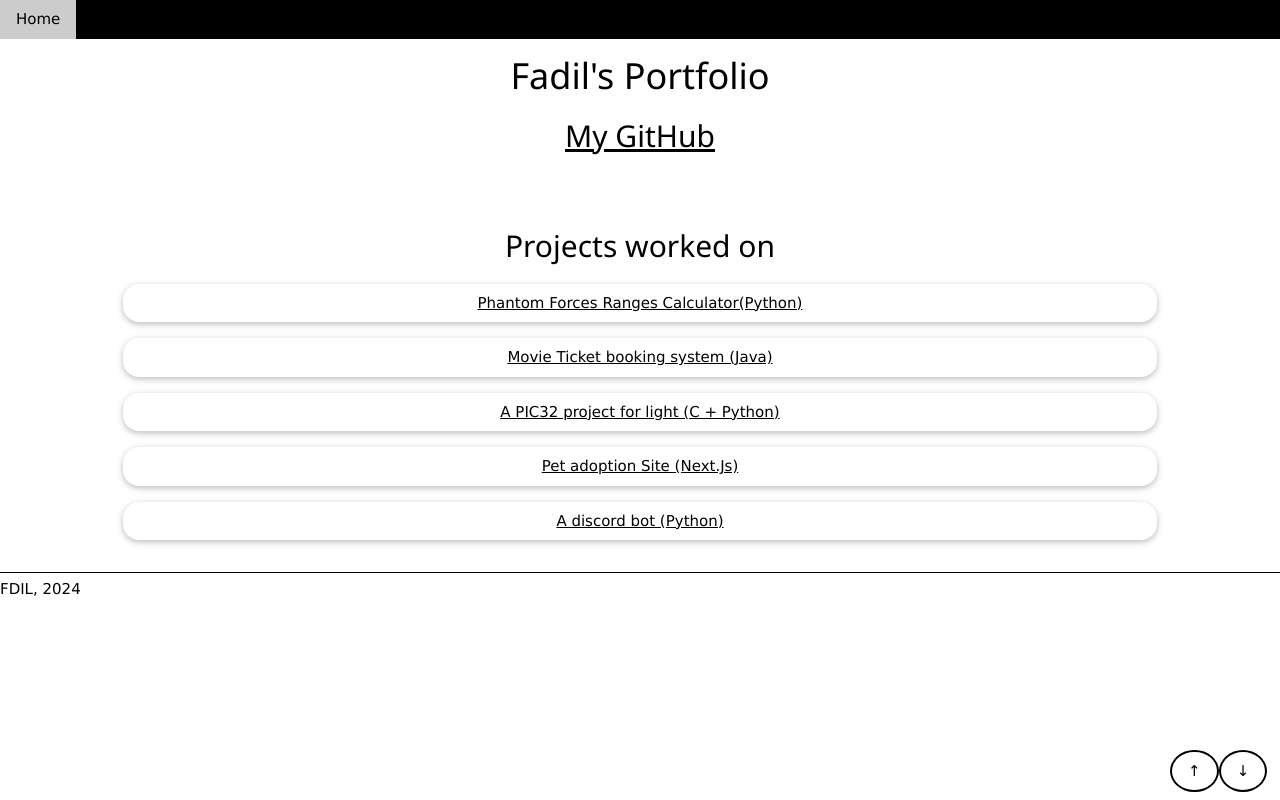
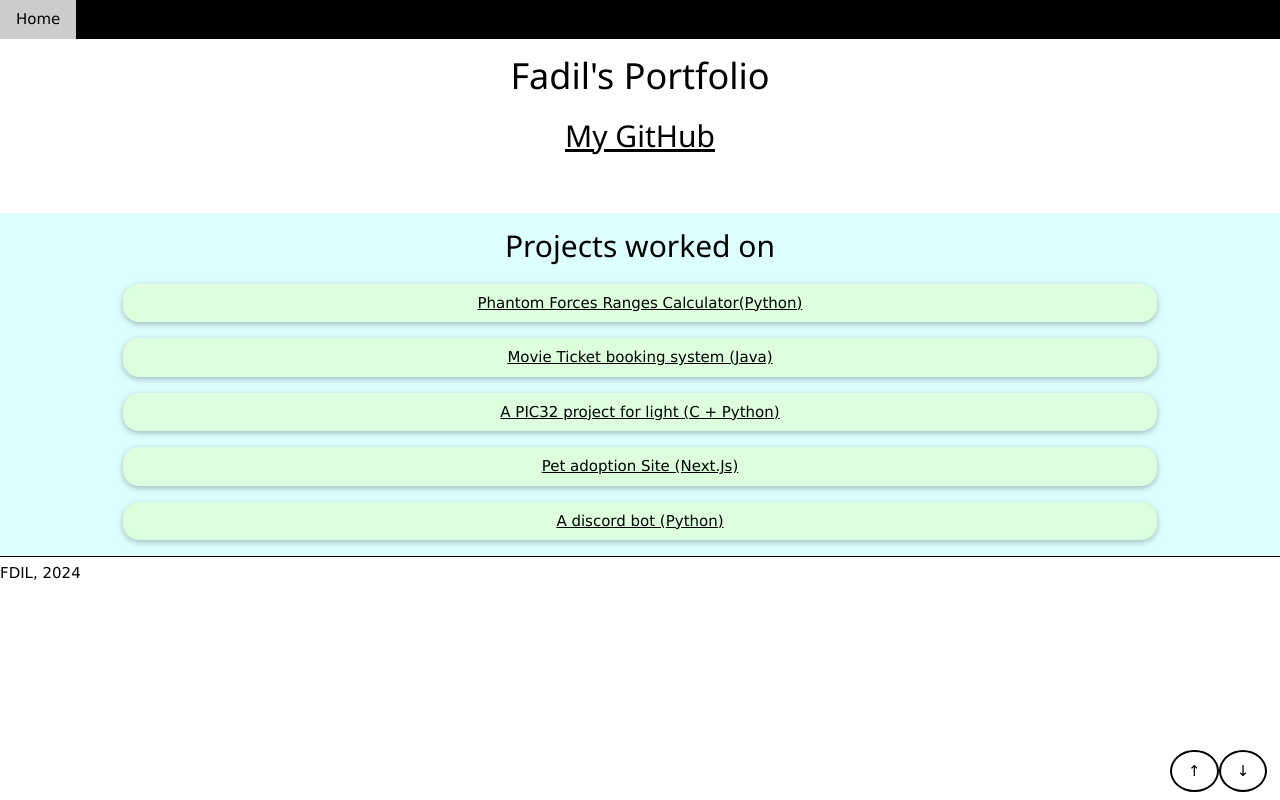
Before and after one commit to FDIL501st/FDIL501st.github.io, a React (Create React App) app: page /#/ in a window 1280 px wide. Built offline with nearby package versions, Linux system fonts and the light colour scheme.

Commit message:
Add some background colours to project link section

```diff
--- a/src/components/Footer.jsx
+++ b/src/components/Footer.jsx
@@ -2,7 +2,8 @@ import '../w3.css'
 
 const Footer = () => {
     return (
-        <footer id="footer" className="w3-display-container w3-border-top w3-border-black w3-section">
+        <footer id="footer"
+        className="w3-display-container w3-border-top w3-border-black">
             <p className="w3-display-left w3-section">FDIL, 2024</p>
         </footer>
     )
--- a/src/components/ProjectLink.jsx
+++ b/src/components/ProjectLink.jsx
@@ -6,7 +6,7 @@ const ProjectLink = ({children, link, display_name}) => {
 
 
     return (
-        <div className="w3-card w3-padding w3-margin w3-round-xlarge w3-hover-light-grey"
+        <div className="w3-card w3-padding w3-margin w3-round-xlarge w3-hover-light-grey w3-pale-green"
                 onClick={() => {setShow(prevValue => !prevValue)}}
         >
             <a href={link} className="w3-hover-text-indigo">{display_name}</a>
--- a/src/pages/Home.jsx
+++ b/src/pages/Home.jsx
@@ -11,7 +11,7 @@ const Home = () => {
             </h2>
             <br/><br/>
 
-            <div className="w3-row">
+            <div className="w3-row w3-pale-blue">
                 <div className="w3-col m1 w3-container"/>
 
                 <div className="w3-col m10">
```
